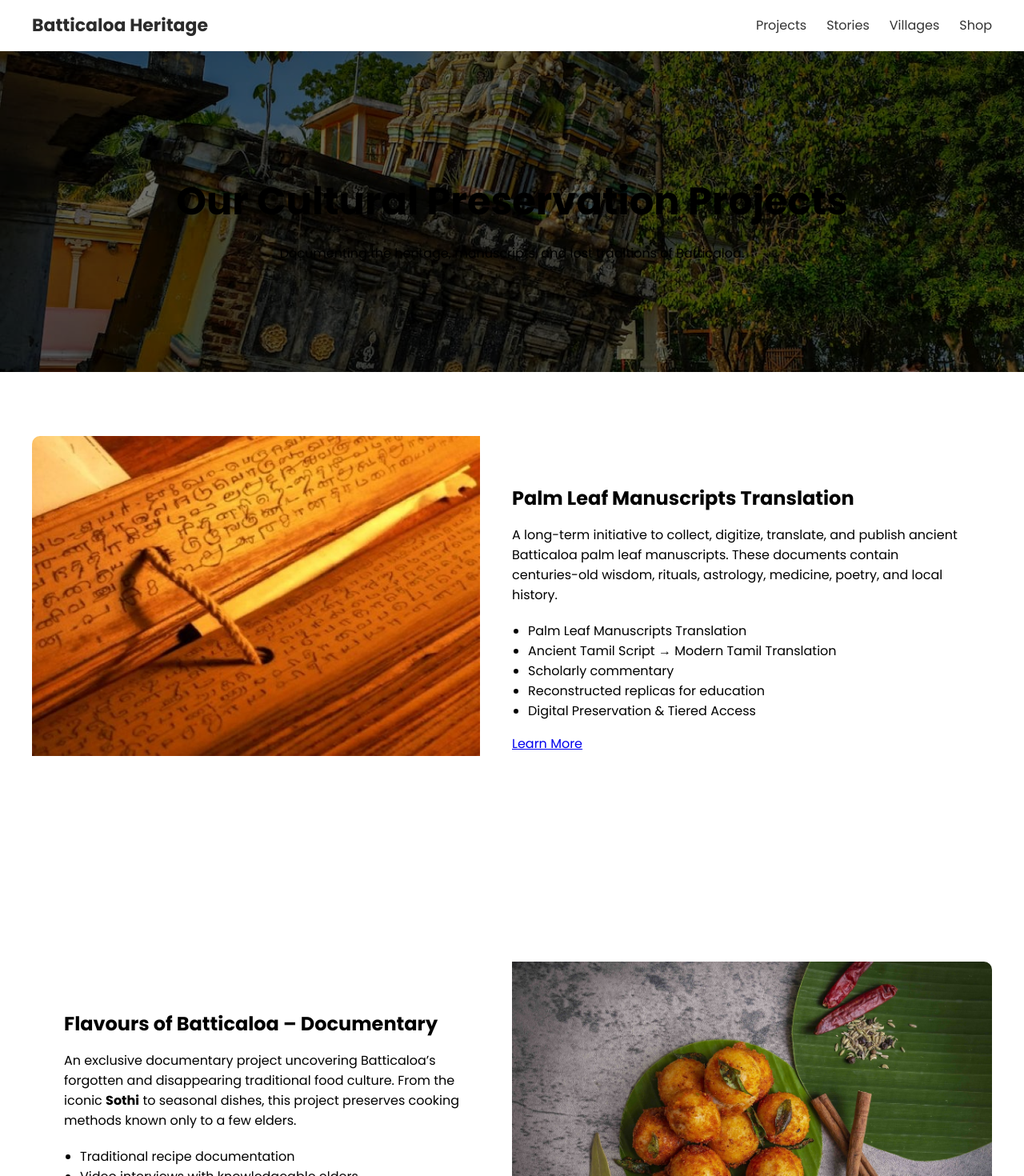
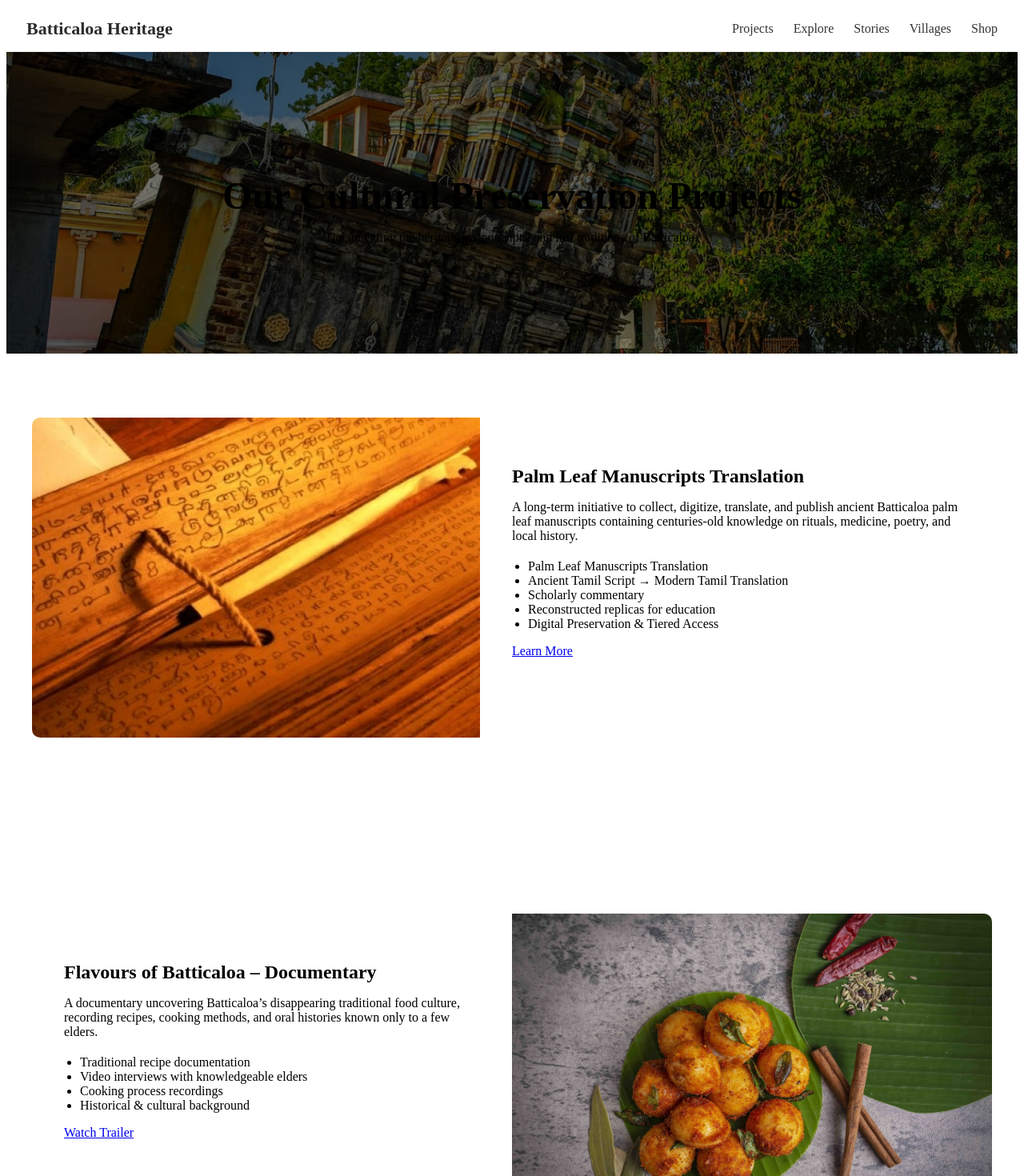
Before and after one commit to thivaharan-selvanayagam/mattakalappu-frontend, a Next.js app: page /projects in a window 1280 px wide. Shown: the top 1470 px of the page at 80% size. Built offline with nearby package versions, Linux system fonts and the light colour scheme.

Commit message:
projects page css brake code updated

```diff
--- a/pages/index.js
+++ b/pages/index.js
@@ -2,7 +2,6 @@ import Head from 'next/head';
 import Link from 'next/link';
 // Ensure the path to your API file is correct:
 import { fetchPosts } from '../lib/api';
-import "../components/Navbar.js";
 
 // --- 1. Data Fetching (getStaticProps) ---
 // This runs once at build time on the Vercel server.
--- a/pages/projects.js
+++ b/pages/projects.js
@@ -1,39 +1,40 @@
-import Head from 'next/head';
-import Link from 'next/link';
+import Head from "next/head";
+import Link from "next/link";
 import Image from "next/image";
-import "../components/Navbar.js";
+import Navbar from "../components/Navbar"; // ✅ Correct import
 
 export default function Projects() {
   return (
     <div>
       <Head>
         <title>Projects – Batticaloa Heritage</title>
-        <meta name="description" content="Cultural preservation projects of Batticaloa" />
-        <link href="https://fonts.googleapis.com/css2?family=Poppins:wght@300;400;600;700&display=swap" rel="stylesheet" />
+        <meta
+          name="description"
+          content="Cultural preservation projects of Batticaloa"
+        />
+        <link
+          href="https://fonts.googleapis.com/css2?family=Poppins:wght@300;400;600;700&display=swap"
+          rel="stylesheet"
+        />
       </Head>
 
-      {/* Navbar */}
-      <nav className="navbar">
-        <Link href="/" className="logo">Batticaloa Heritage</Link>
-        <div className="nav-links">
-          <Link href="/projects">Projects</Link>
-          <Link href="/posts">Stories</Link>
-          <Link href="#">Villages</Link>
-          <Link href="#">Shop</Link>
-        </div>
-      </nav>
+      {/* Navbar Component */}
+      <Navbar />
 
-      {/* Hero */}
+      {/* Hero Section */}
       <header className="hero">
         <h1>Our Cultural Preservation Projects</h1>
-        <p>Documenting the heritage, manuscripts, and lost traditions of Batticaloa.</p>
+        <p>
+          Documenting the heritage, manuscripts, and lost traditions of
+          Batticaloa.
+        </p>
       </header>
 
       {/* Palm Leaf Manuscripts Project */}
       <section className="section">
         <div className="project-card">
           <Image
-            src="/manuscript.jpg"   // FIXED EXTENSION
+            src="/manuscript.jpg"
             alt="Palm Leaf Manuscripts"
             width={600}
             height={400}
@@ -42,8 +43,10 @@ export default function Projects() {
           <div className="project-content">
             <h2>Palm Leaf Manuscripts Translation</h2>
             <p>
-              A long-term initiative to collect, digitize, translate, and publish ancient Batticaloa palm leaf manuscripts.
-              These documents contain centuries-old wisdom, rituals, astrology, medicine, poetry, and local history.
+              A long-term initiative to collect, digitize, translate, and
+              publish ancient Batticaloa palm leaf manuscripts containing
+              centuries-old knowledge on rituals, medicine, poetry, and local
+              history.
             </p>
             <ul>
               <li>Palm Leaf Manuscripts Translation</li>
@@ -52,7 +55,9 @@ export default function Projects() {
               <li>Reconstructed replicas for education</li>
               <li>Digital Preservation & Tiered Access</li>
             </ul>
-            <Link href="#" className="btn">Learn More</Link>
+            <Link href="#" className="btn">
+              Learn More
+            </Link>
           </div>
         </div>
       </section>
@@ -70,8 +75,9 @@ export default function Projects() {
           <div className="project-content">
             <h2>Flavours of Batticaloa – Documentary</h2>
             <p>
-              An exclusive documentary project uncovering Batticaloa’s forgotten and disappearing traditional food culture.
-              From the iconic <b>Sothi</b> to seasonal dishes, this project preserves cooking methods known only to a few elders.
+              A documentary uncovering Batticaloa’s disappearing traditional
+              food culture, recording recipes, cooking methods, and oral
+              histories known only to a few elders.
             </p>
             <ul>
               <li>Traditional recipe documentation</li>
@@ -79,61 +85,29 @@ export default function Projects() {
               <li>Cooking process recordings</li>
               <li>Historical & cultural background</li>
             </ul>
-            <Link href="#" className="btn">Watch Trailer</Link>
+            <Link href="#" className="btn">
+              Watch Trailer
+            </Link>
           </div>
         </div>
       </section>
 
       {/* Footer */}
       <footer className="footer">
-        <p>© 2025 Batticaloa Heritage – Preserving the Culture of the Eastern Jewel.</p>
+        <p>
+          © 2025 Batticaloa Heritage – Preserving the Culture of the Eastern
+          Jewel.
+        </p>
       </footer>
 
-      {/* Styles */}
+      {/* Component-level styles */}
       <style jsx>{`
-        :global(body) {
-          margin: 0;
-          font-family: 'Poppins', sans-serif;
-          background: var(--background-light);
-        }
-
-        :root {
-          --primary-color: #007bff;
-          --secondary-color: #6c757d;
-          --text-color: #212529;
-          --background-light: #f8f9fa;
-          --white: #ffffff;
-          --shadow-light: 0 4px 12px rgba(0, 0, 0, 0.08);
-        }
-
-        .navbar {
-          background: rgba(255, 255, 255, 0.95);
-          box-shadow: var(--shadow-light);
-          padding: 15px 40px;
-          display: flex;
-          justify-content: space-between;
-          align-items: center;
-          position: sticky;
-          top: 0;
-          z-index: 1000;
-        }
-
-        .logo {
-          font-size: 24px;
-          font-weight: 700;
-          color: var(--primary-color);
-          text-decoration: none;
-        }
-
-        .nav-links a {
-          margin-left: 20px;
-          text-decoration: none;
-          color: var(--text-color);
-          font-weight: 500;
-        }
-
         .hero {
-          background: linear-gradient(rgba(0,0,0,0.6), rgba(0,0,0,0.5)), url('/hero.jpg') center/cover;
+          background: linear-gradient(
+              rgba(0, 0, 0, 0.6),
+              rgba(0, 0, 0, 0.5)
+            ),
+            url("/hero.jpg") center/cover;
           text-align: center;
           color: var(--white);
           padding: 120px 20px;
@@ -200,12 +174,7 @@ export default function Projects() {
           text-align: center;
         }
 
-        /* Mobile Fix */
-        @media(max-width: 900px) {
-          .nav-links {
-            display: none; /* Same behavior as your homepage */
-          }
-
+        @media (max-width: 900px) {
           .project-card {
             flex-direction: column;
           }
```
